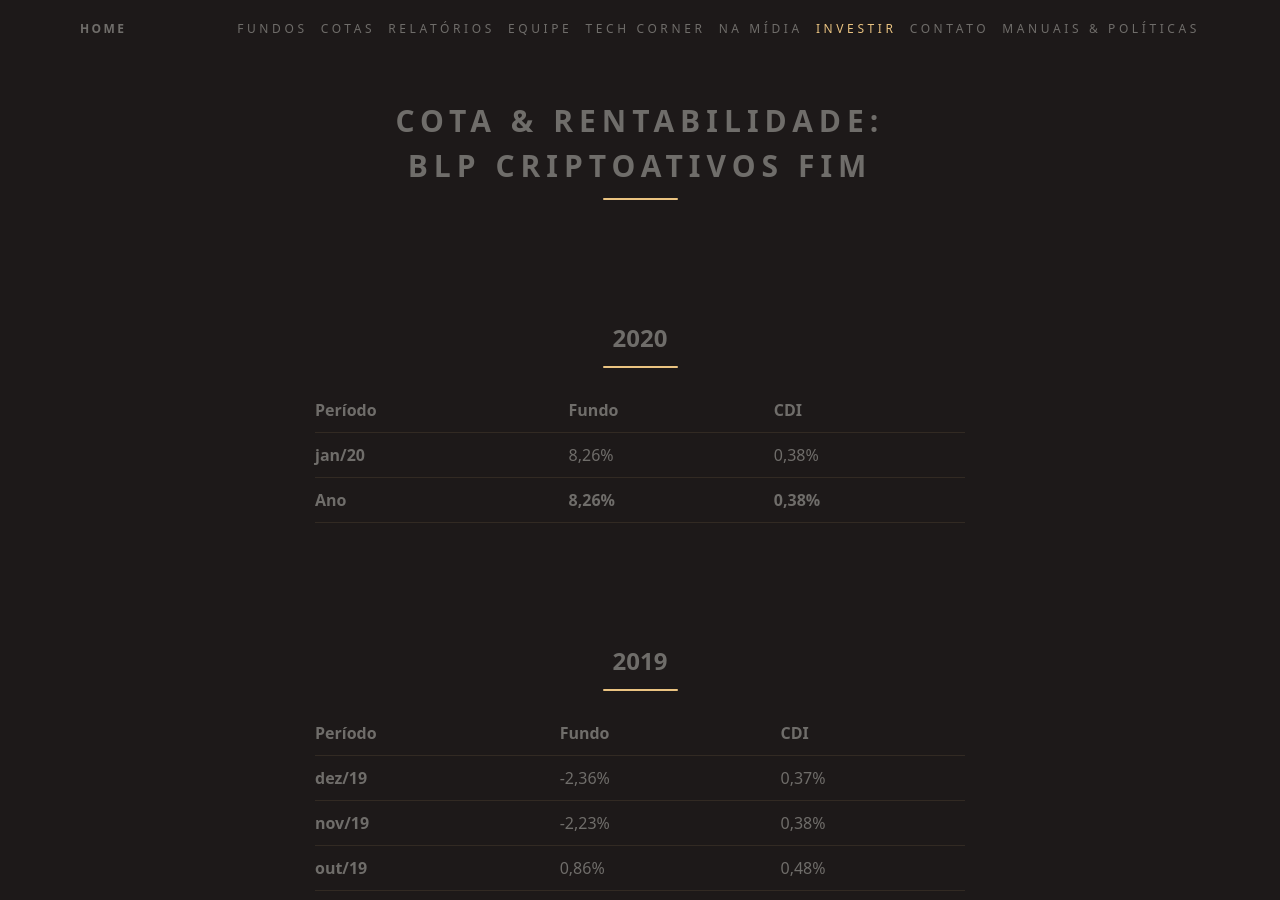
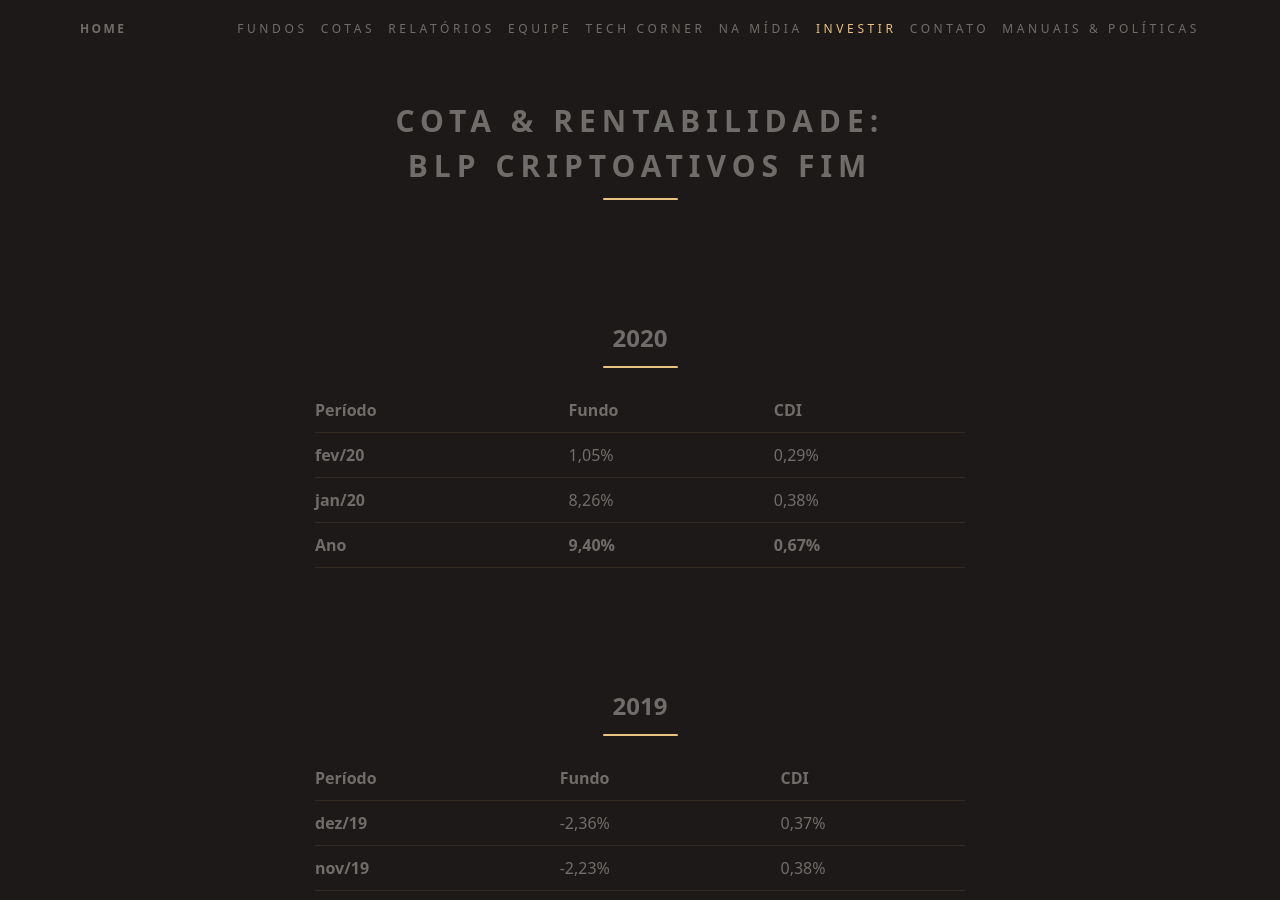
Before and after one commit to ateliedetemas/blpcrypto, a Jekyll site: the page built from _pages/rentabilidade/ativos-fim.md, in a window 1280 px wide and 900 px high. Built offline with Jekyll 4.4.1, drawn with Linux system fonts in a browser that asks for light colours.

Commit message:
Update ativos-fim.md

```diff
--- a/_pages/rentabilidade/ativos-fim.md
+++ b/_pages/rentabilidade/ativos-fim.md
@@ -8,8 +8,9 @@ permalink: "/rentabilidade/ativos-fim/"
 
 Período | Fundo | CDI
 ---|---|---
+**fev/20** | 1,05% | 0,29%
 **jan/20** | 8,26% | 0,38%
-**Ano**  | **8,26%** | **0,38%**
+**Ano**  | **9,40%** | **0,67%**
 
 ## 2019
 
```
